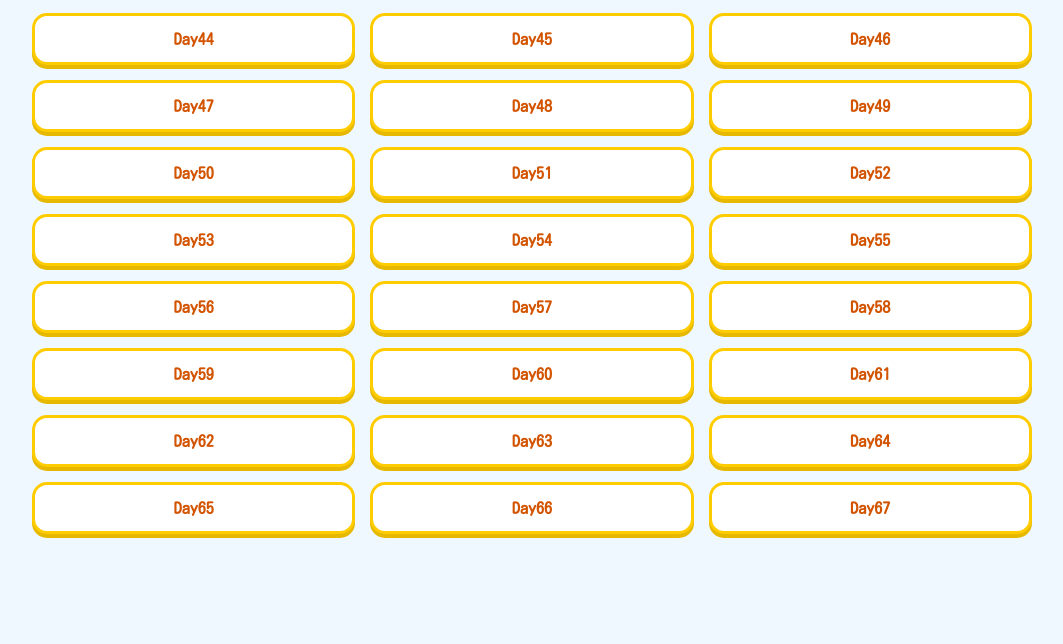
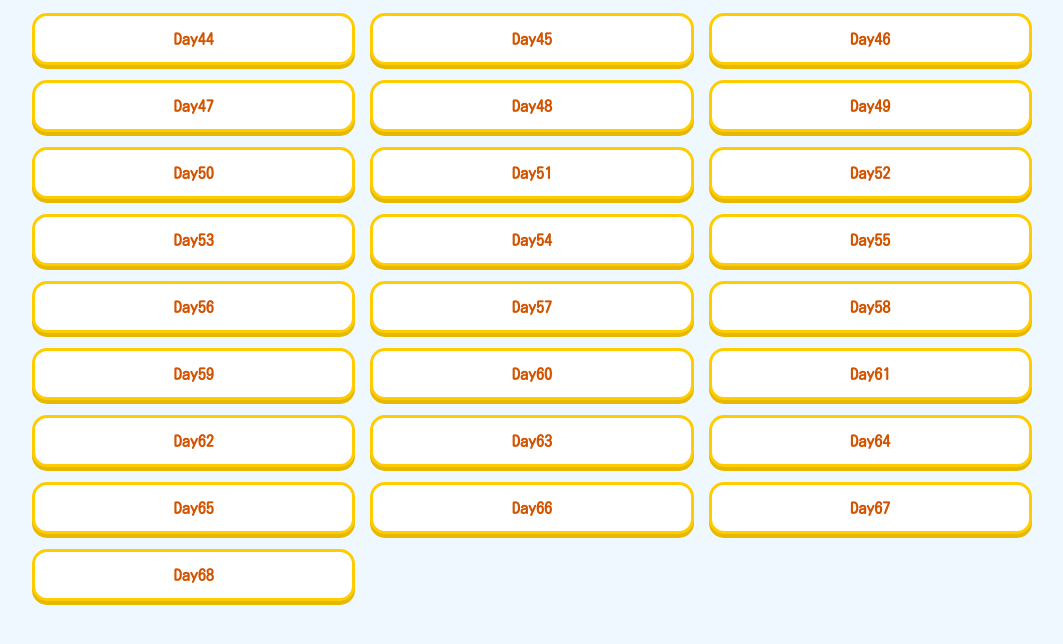
Before and after one commit to EigoStudio/Kikutan-Pre2-Matching, a plain HTML site: page index.html in a window 1280 px wide. Shown: the part 96-740 px from the top of the page, without its empty margins (108-1171 px from the left). Drawn offline with Linux system fonts and the light colour scheme.

Commit message:
Update index.html

```diff
--- a/index.html
+++ b/index.html
@@ -123,6 +123,8 @@
 
         <li><a href="Kikutan-Pre2-Matching-Day67.html">Day67</a></li>
 
+        <li><a href="Kikutan-Pre2-Matching-Day67.html">Day68</a></li>
+
           </ul>
 
 </body>
```
